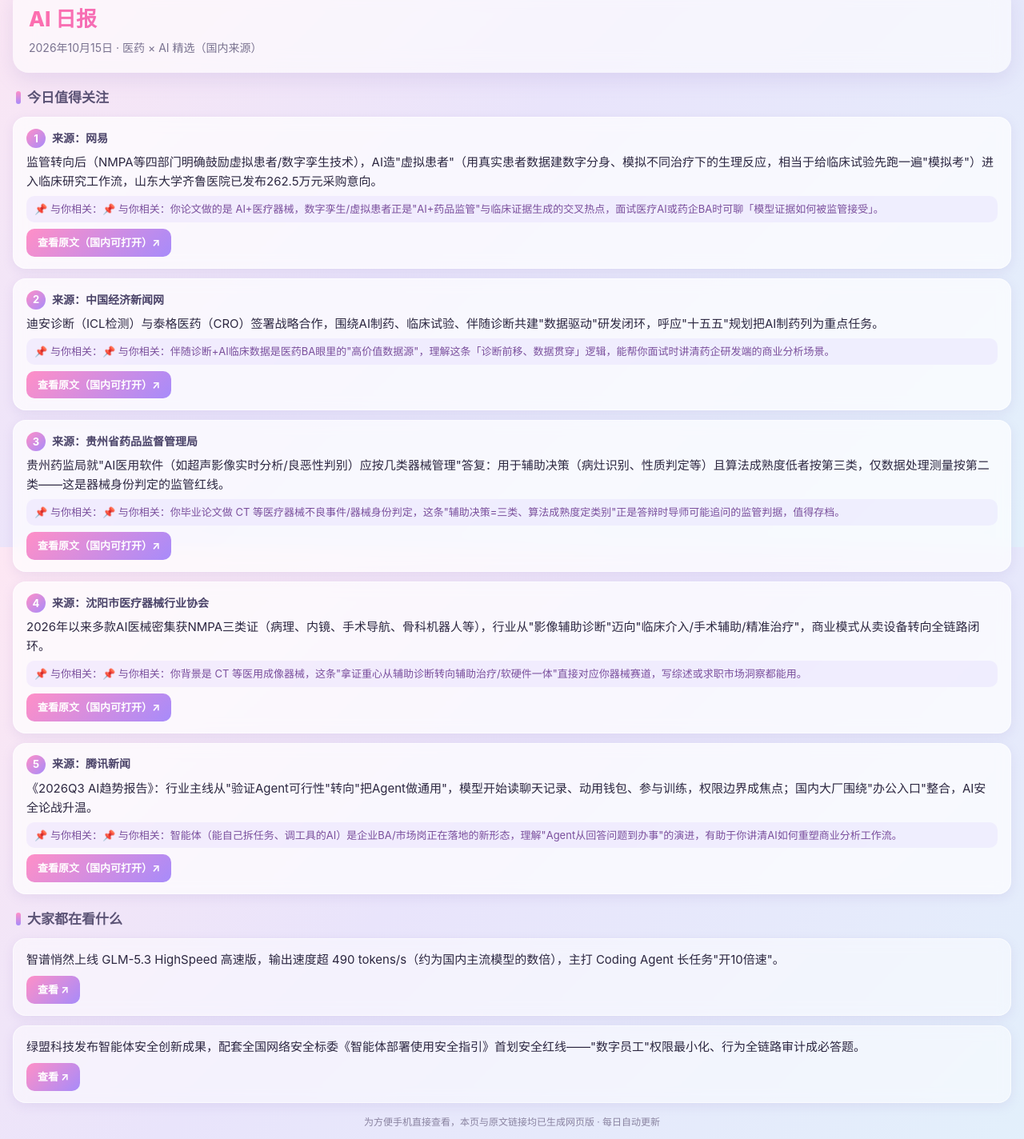
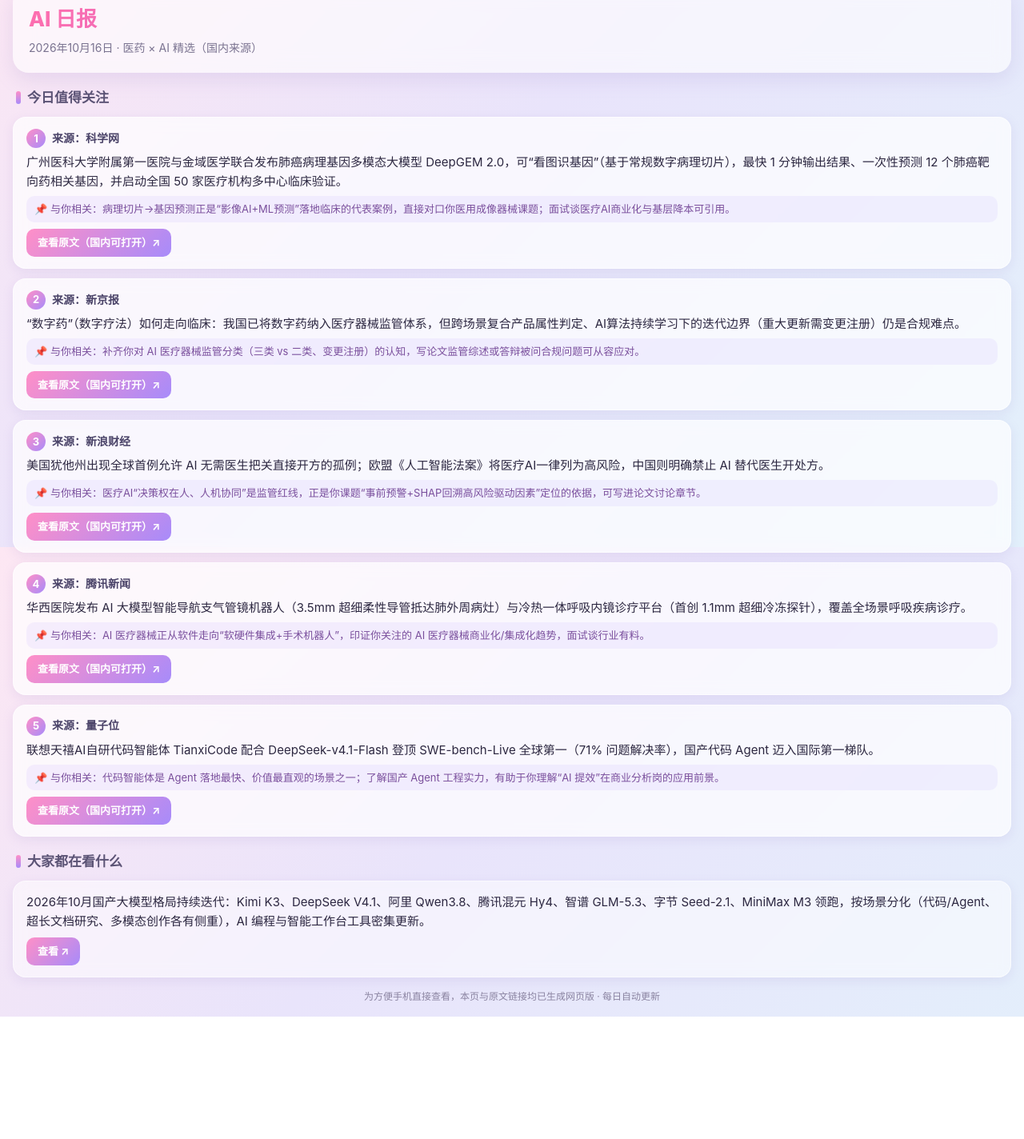
Before and after one commit to qiqi8-shiny/qqi_workbench, a plain HTML site: page digest/latest.html in a window 1280 px wide. Shown: the part 116-1540 px from the top of the page at 80% size. After the commit the page ends 1387 px from the top, so only its background shows below. Drawn offline with Linux system fonts and the light colour scheme.

Commit message:
feat: 自动同步 AI 日报 2026-10-16

```diff
--- a/digest/latest.html
+++ b/digest/latest.html
@@ -3,7 +3,7 @@
 <head>
 <meta charset="UTF-8">
 <meta name="viewport" content="width=device-width, initial-scale=1.0">
-<title>AI 日报 · 2026年10月15日</title>
+<title>AI 日报 · 2026年10月16日</title>
 <style>
   * { box-sizing: border-box; margin: 0; padding: 0; }
   body {
@@ -67,49 +67,45 @@
   <section id="p1" class="page active">
     <div class="hero">
       <h1>AI 日报</h1>
-      <div class="date">2026年10月15日 · 医药 × AI 精选（国内来源）</div>
+      <div class="date">2026年10月16日 · 医药 × AI 精选（国内来源）</div>
     </div>
     <div class="sectitle"><span class="bar"></span>今日值得关注</div>
 
         <article class="card">
-          <div class="meta"><span class="num">1</span><span class="src">来源：网易</span></div>
-          <p class="sum">监管转向后（NMPA等四部门明确鼓励虚拟患者/数字孪生技术），AI造"虚拟患者"（用真实患者数据建数字分身、模拟不同治疗下的生理反应，相当于给临床试验先跑一遍"模拟考"）进入临床研究工作流，山东大学齐鲁医院已发布262.5万元采购意向。</p>
-          <div class="rel">📌 与你相关：📌 与你相关：你论文做的是 AI+医疗器械，数字孪生/虚拟患者正是"AI+药品监管"与临床证据生成的交叉热点，面试医疗AI或药企BA时可聊「模型证据如何被监管接受」。</div>
-          <a class="linkbtn" href="https://www.163.com/dy/article/L8TIKKO60534V0M1.html" target="_blank" rel="noopener">查看原文（国内可打开）↗</a>
+          <div class="meta"><span class="num">1</span><span class="src">来源：科学网</span></div>
+          <p class="sum">广州医科大学附属第一医院与金域医学联合发布肺癌病理基因多模态大模型 DeepGEM 2.0，可“看图识基因”（基于常规数字病理切片），最快 1 分钟输出结果、一次性预测 12 个肺癌靶向药相关基因，并启动全国 50 家医疗机构多中心临床验证。</p>
+          <div class="rel">📌 与你相关：病理切片→基因预测正是“影像AI+ML预测”落地临床的代表案例，直接对口你医用成像器械课题；面试谈医疗AI商业化与基层降本可引用。</div>
+          <a class="linkbtn" href="https://news.sciencenet.cn/htmlnews/2026/10/572731.shtm" target="_blank" rel="noopener">查看原文（国内可打开）↗</a>
         </article>
         <article class="card">
-          <div class="meta"><span class="num">2</span><span class="src">来源：中国经济新闻网</span></div>
-          <p class="sum">迪安诊断（ICL检测）与泰格医药（CRO）签署战略合作，围绕AI制药、临床试验、伴随诊断共建"数据驱动"研发闭环，呼应"十五五"规划把AI制药列为重点任务。</p>
-          <div class="rel">📌 与你相关：📌 与你相关：伴随诊断+AI临床数据是医药BA眼里的"高价值数据源"，理解这条「诊断前移、数据贯穿」逻辑，能帮你面试时讲清药企研发端的商业分析场景。</div>
-          <a class="linkbtn" href="https://www.cet.com.cn/wzsy/cyzx/10594465.shtml" target="_blank" rel="noopener">查看原文（国内可打开）↗</a>
+          <div class="meta"><span class="num">2</span><span class="src">来源：新京报</span></div>
+          <p class="sum">“数字药”（数字疗法）如何走向临床：我国已将数字药纳入医疗器械监管体系，但跨场景复合产品属性判定、AI算法持续学习下的迭代边界（重大更新需变更注册）仍是合规难点。</p>
+          <div class="rel">📌 与你相关：补齐你对 AI 医疗器械监管分类（三类 vs 二类、变更注册）的认知，写论文监管综述或答辩被问合规问题可从容应对。</div>
+          <a class="linkbtn" href="https://www.bjnews.com.cn/detail/1792026305189659.html" target="_blank" rel="noopener">查看原文（国内可打开）↗</a>
         </article>
         <article class="card">
-          <div class="meta"><span class="num">3</span><span class="src">来源：贵州省药品监督管理局</span></div>
-          <p class="sum">贵州药监局就"AI医用软件（如超声影像实时分析/良恶性判别）应按几类器械管理"答复：用于辅助决策（病灶识别、性质判定等）且算法成熟度低者按第三类，仅数据处理测量按第二类——这是器械身份判定的监管红线。</p>
-          <div class="rel">📌 与你相关：📌 与你相关：你毕业论文做 CT 等医疗器械不良事件/器械身份判定，这条"辅助决策=三类、算法成熟度定类别"正是答辩时导师可能追问的监管判据，值得存档。</div>
-          <a class="linkbtn" href="https://yjj.guizhou.gov.cn/govmsgbox/202610/tGovMsgBox_27781805.html" target="_blank" rel="noopener">查看原文（国内可打开）↗</a>
+          <div class="meta"><span class="num">3</span><span class="src">来源：新浪财经</span></div>
+          <p class="sum">美国犹他州出现全球首例允许 AI 无需医生把关直接开方的孤例；欧盟《人工智能法案》将医疗AI一律列为高风险，中国则明确禁止 AI 替代医生开处方。</p>
+          <div class="rel">📌 与你相关：医疗AI“决策权在人、人机协同”是监管红线，正是你课题“事前预警+SHAP回溯高风险驱动因素”定位的依据，可写进论文讨论章节。</div>
+          <a class="linkbtn" href="https://finance.sina.com.cn/roll/2026-10-15/doc-inivhyaq1393958.shtml" target="_blank" rel="noopener">查看原文（国内可打开）↗</a>
         </article>
         <article class="card">
-          <div class="meta"><span class="num">4</span><span class="src">来源：沈阳市医疗器械行业协会</span></div>
-          <p class="sum">2026年以来多款AI医械密集获NMPA三类证（病理、内镜、手术导航、骨科机器人等），行业从"影像辅助诊断"迈向"临床介入/手术辅助/精准治疗"，商业模式从卖设备转向全链路闭环。</p>
-          <div class="rel">📌 与你相关：📌 与你相关：你背景是 CT 等医用成像器械，这条"拿证重心从辅助诊断转向辅助治疗/软硬件一体"直接对应你器械赛道，写综述或求职市场洞察都能用。</div>
-          <a class="linkbtn" href="http://www.samd.com.cn/article/details/id/1841.html" target="_blank" rel="noopener">查看原文（国内可打开）↗</a>
+          <div class="meta"><span class="num">4</span><span class="src">来源：腾讯新闻</span></div>
+          <p class="sum">华西医院发布 AI 大模型智能导航支气管镜机器人（3.5mm 超细柔性导管抵达肺外周病灶）与冷热一体呼吸内镜诊疗平台（首创 1.1mm 超细冷冻探针），覆盖全场景呼吸疾病诊疗。</p>
+          <div class="rel">📌 与你相关：AI 医疗器械正从软件走向“软硬件集成+手术机器人”，印证你关注的 AI 医疗器械商业化/集成化趋势，面试谈行业有料。</div>
+          <a class="linkbtn" href="https://news.qq.com/rain/a/20261010A0BU4P00" target="_blank" rel="noopener">查看原文（国内可打开）↗</a>
         </article>
         <article class="card">
-          <div class="meta"><span class="num">5</span><span class="src">来源：腾讯新闻</span></div>
-          <p class="sum">《2026Q3 AI趋势报告》：行业主线从"验证Agent可行性"转向"把Agent做通用"，模型开始读聊天记录、动用钱包、参与训练，权限边界成焦点；国内大厂围绕"办公入口"整合，AI安全论战升温。</p>
-          <div class="rel">📌 与你相关：📌 与你相关：智能体（能自己拆任务、调工具的AI）是企业BA/市场岗正在落地的新形态，理解"Agent从回答问题到办事"的演进，有助于你讲清AI如何重塑商业分析工作流。</div>
-          <a class="linkbtn" href="https://news.qq.com/rain/a/20261012A059U600" target="_blank" rel="noopener">查看原文（国内可打开）↗</a>
+          <div class="meta"><span class="num">5</span><span class="src">来源：量子位</span></div>
+          <p class="sum">联想天禧AI自研代码智能体 TianxiCode 配合 DeepSeek-v4.1-Flash 登顶 SWE-bench-Live 全球第一（71% 问题解决率），国产代码 Agent 迈入国际第一梯队。</p>
+          <div class="rel">📌 与你相关：代码智能体是 Agent 落地最快、价值最直观的场景之一；了解国产 Agent 工程实力，有助于你理解“AI 提效”在商业分析岗的应用前景。</div>
+          <a class="linkbtn" href="https://www.qbitai.com/2026/10/502422.html" target="_blank" rel="noopener">查看原文（国内可打开）↗</a>
         </article>
     <div class="sectitle"><span class="bar"></span>大家都在看什么</div>
 
         <article class="card sub">
-          <p class="sum">智谱悄然上线 GLM-5.3 HighSpeed 高速版，输出速度超 490 tokens/s（约为国内主流模型的数倍），主打 Coding Agent 长任务"开10倍速"。</p>
-          <a class="linkbtn" href="https://www.163.com/dy/article/L921A12M051180F7.html" target="_blank" rel="noopener">查看 ↗</a>
-        </article>
-        <article class="card sub">
-          <p class="sum">绿盟科技发布智能体安全创新成果，配套全国网络安全标委《智能体部署使用安全指引》首划安全红线——"数字员工"权限最小化、行为全链路审计成必答题。</p>
-          <a class="linkbtn" href="https://new.qq.com/rain/a/20261012A0C6N100" target="_blank" rel="noopener">查看 ↗</a>
+          <p class="sum">2026年10月国产大模型格局持续迭代：Kimi K3、DeepSeek V4.1、阿里 Qwen3.8、腾讯混元 Hy4、智谱 GLM-5.3、字节 Seed-2.1、MiniMax M3 领跑，按场景分化（代码/Agent、超长文档研究、多模态创作各有侧重），AI 编程与智能工作台工具密集更新。</p>
+          <a class="linkbtn" href="https://www.toutiao.com/a7694850450482397734" target="_blank" rel="noopener">查看 ↗</a>
         </article>
     <div class="foot">为方便手机直接查看，本页与原文链接均已生成网页版 · 每日自动更新</div>
   </section>
@@ -124,16 +120,10 @@
     <div class="sectitle"><span class="bar"></span>今日发现的好用 Skill（推荐，按需安装）</div>
 
         <article class="card rec">
-          <div class="meta"><span class="tag-rec">推荐</span><span class="src">customer-insight</span></div>
-          <p class="sum">客户洞察助手：支持 RFM 消费分析、客户标签管理（查标签/打标/解绑）、人群包筛选、客户行为明细查询，助力 VIP 客户识别与精准营销。</p>
-          <div class="rel">💡 为什么推荐：直对口你「客户洞察」求职方向——面试/实习可直接用 RFM 分群、画像标签讲清楚如何识别高价值客户、做精准触达。</div>
-          <p class="hint">需要安装请回复我「装 customer-insight」。</p>
-        </article>
-        <article class="card rec">
-          <div class="meta"><span class="tag-rec">推荐</span><span class="src">market-research</span></div>
-          <p class="sum">市场与用户研究：竞品分析、市场规模测算（TAM/SAM/SOM）、细分市场、用户画像、旅程地图、舆情口碑，输出结构化报告。</p>
-          <div class="rel">💡 为什么推荐：对口「市场洞察」岗——面试被问「怎么评估一个细分市场/怎么拆竞品」时，可调用产出结构化分析作为作品集素材。</div>
-          <p class="hint">需要安装请回复我「装 market-research」。</p>
+          <div class="meta"><span class="tag-rec">推荐</span><span class="src">mat-industry-report</span></div>
+          <p class="sum">机构级行业研究框架——研判行业生命周期、格局、政策与趋势，输出对标券商研报骨架的深度研究长文，供战略与投资参考。</p>
+          <div class="rel">💡 为什么推荐：对口你求职的“市场洞察/行业研究”岗（写行业报告是基本功），与已推荐的 market-research（用户/市场研究）、omni-competitor-analyst（竞品对标）互补，补齐“行业级”视角。</div>
+          <p class="hint">需要安装请回复我「装 mat-industry-report」。</p>
         </article>
     <div class="sectitle"><span class="bar"></span>⭐ 重要 Skill 参考（按你毕设/求职方向精选）</div>
     <div class="note">📋 这份清单覆盖你「毕设（专利+综述+ML）+ 医药专业 + 求职商业分析」方向，列得比较全。你告诉我哪些无关，我再删。已剔除：病理切片、癌症影像下载、以及纯生物信息学/基因组/量子/天文/材料/湿实验机器人等明显无关项。</div>
```
